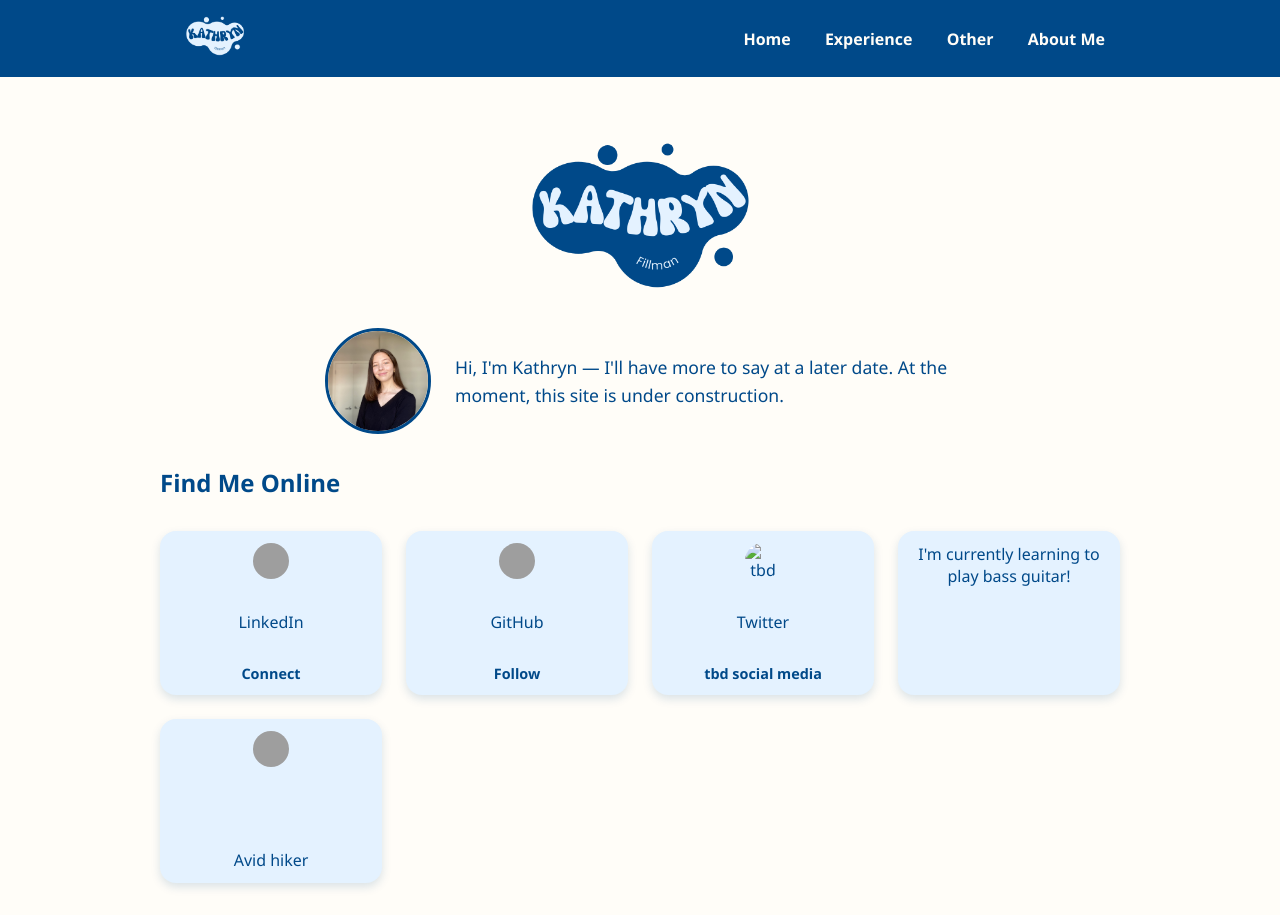
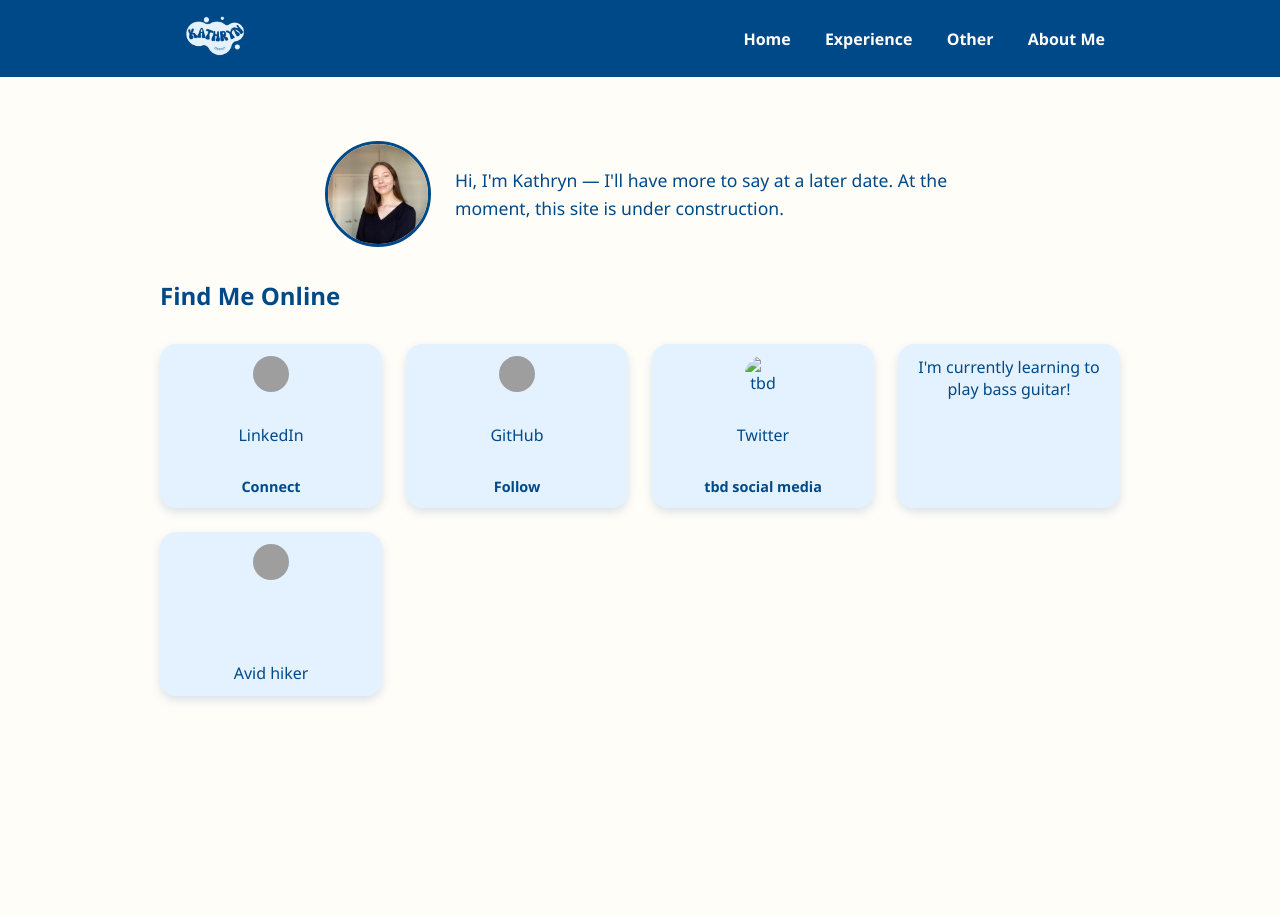
Before and after one commit to kfillman/kfillman.github.io, a Jekyll site: the page built from index.md, in a window 1280 px wide. Built offline with Jekyll 4.4.1, drawn with Linux system fonts in a browser that asks for light colours; grey boxes are pictures that could not be loaded.

Commit message:
Update index.md

```diff
--- a/index.md
+++ b/index.md
@@ -2,11 +2,6 @@
 layout: default
 title: Home
 ---
-
-<!-- Logo -->
-<div style="text-align: center; margin-top: 2em;">
-  <img src="/assets/images/logo2.png" alt="Site Logo" style="max-width: 300px; height: auto;">
-</div>
 
 <!-- Bio Section -->
 <div class="home-intro">
```
